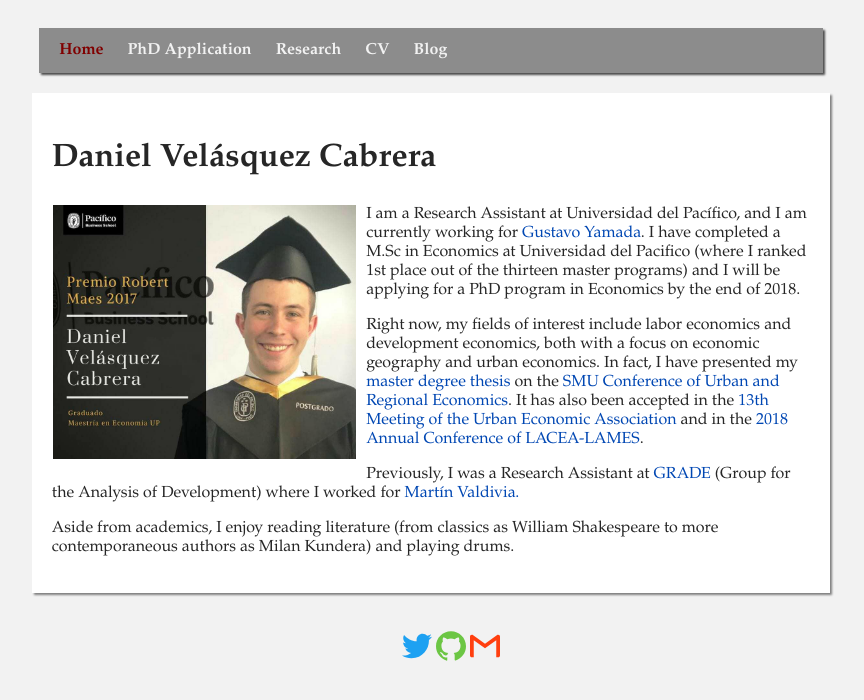
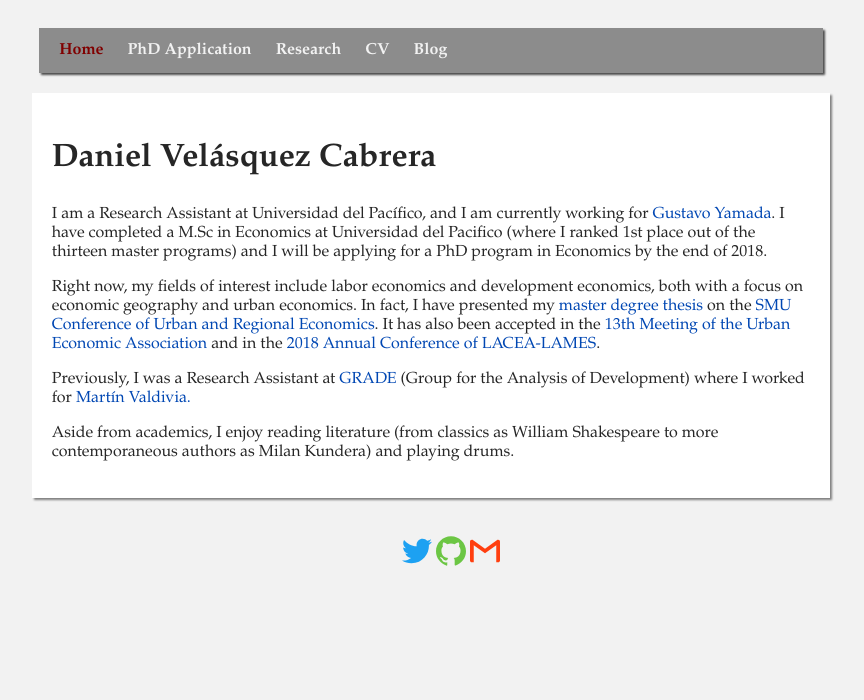
Before and after one commit to dvelasquezc/dvelasquezc.github.io, a Jekyll site: the page built from index.md, in a window 1280 px wide. Shown: the top 700 px of the page, without its empty margins (209-1073 px from the left). Built offline with Jekyll 4.4.1, drawn with Linux system fonts in a browser that asks for light colours.

Commit message:
withoutjpg

```diff
--- a/index.md
+++ b/index.md
@@ -14,9 +14,6 @@ dropdown_folder: "no"
 
 <div>
 
-	<span id="profile"><img width="100%" src="/assets/images/profile.jpg" alt="Daniel Velásquez Cabrera"></span>
-
-
 	<span> <p>I am a Research Assistant at Universidad del Pacífico, and I am currently working for <a href="https://scholar.google.com.pe/citations?user=qV3OqlUAAAAJ&hl=es&oi=ao">Gustavo Yamada</a>.
 	I have completed a M.Sc in Economics at Universidad del Pacifico (where I ranked 1st place out of the thirteen master programs) and I will be applying for a PhD program in Economics by the end of 2018.</p> </span>
 
@@ -32,3 +29,6 @@ dropdown_folder: "no"
 
 </div>
 </article>
+
+
+[//]: #  /*<span id="profile"><img width="100%" src="/assets/images/profile.jpg" alt="Daniel Velásquez Cabrera"></span> */
```
